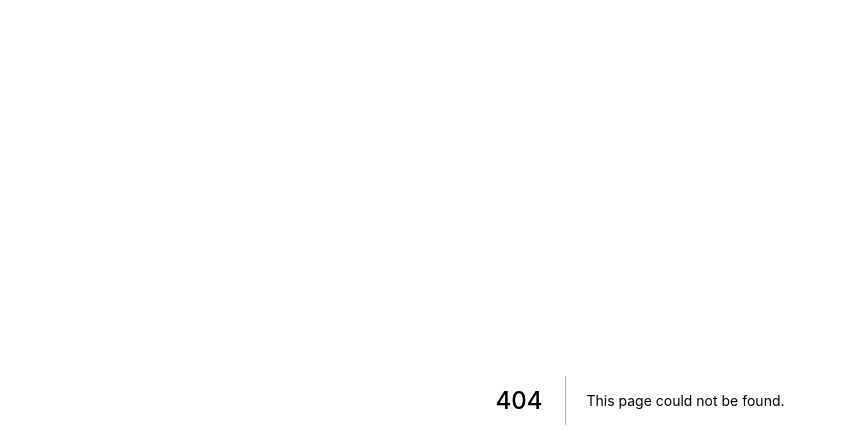
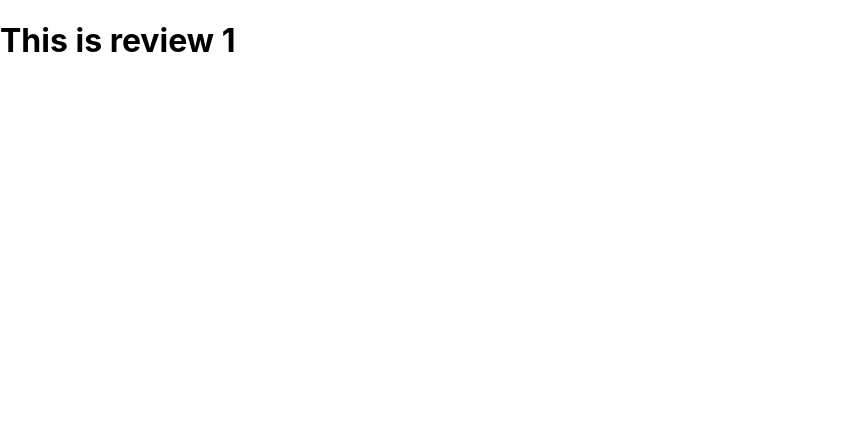
Before and after one commit to krish7x/nextjs-learning, a Next.js app: page /blog/1/review/1 in a window 1280 px wide. Before the commit this address had no page. Shown: the top 448 px of the page, without its empty margins (0-846 px from the left). Built offline with nearby package versions, Linux system fonts and the light colour scheme.

Commit message:
nested dynamic routes

```diff
--- /dev/null
+++ b/pages/blog/[blogId]/review/[reviewId].js
@@ -0,0 +1,13 @@
+import { useRouter } from "next/router";
+
+const Review = () => {
+  const router = useRouter();
+  const blogId = router.query.blogId;
+  return (
+    <div>
+      <h1>This is review {blogId} </h1>
+    </div>
+  );
+};
+
+export default Review;
```
Also changed, not shown: pages/blog/[blogId]/review/index.js (added, +9 -0 lines), pages/blog/[blogId]/index.js (renamed from pages/blog/[blogId].js).
